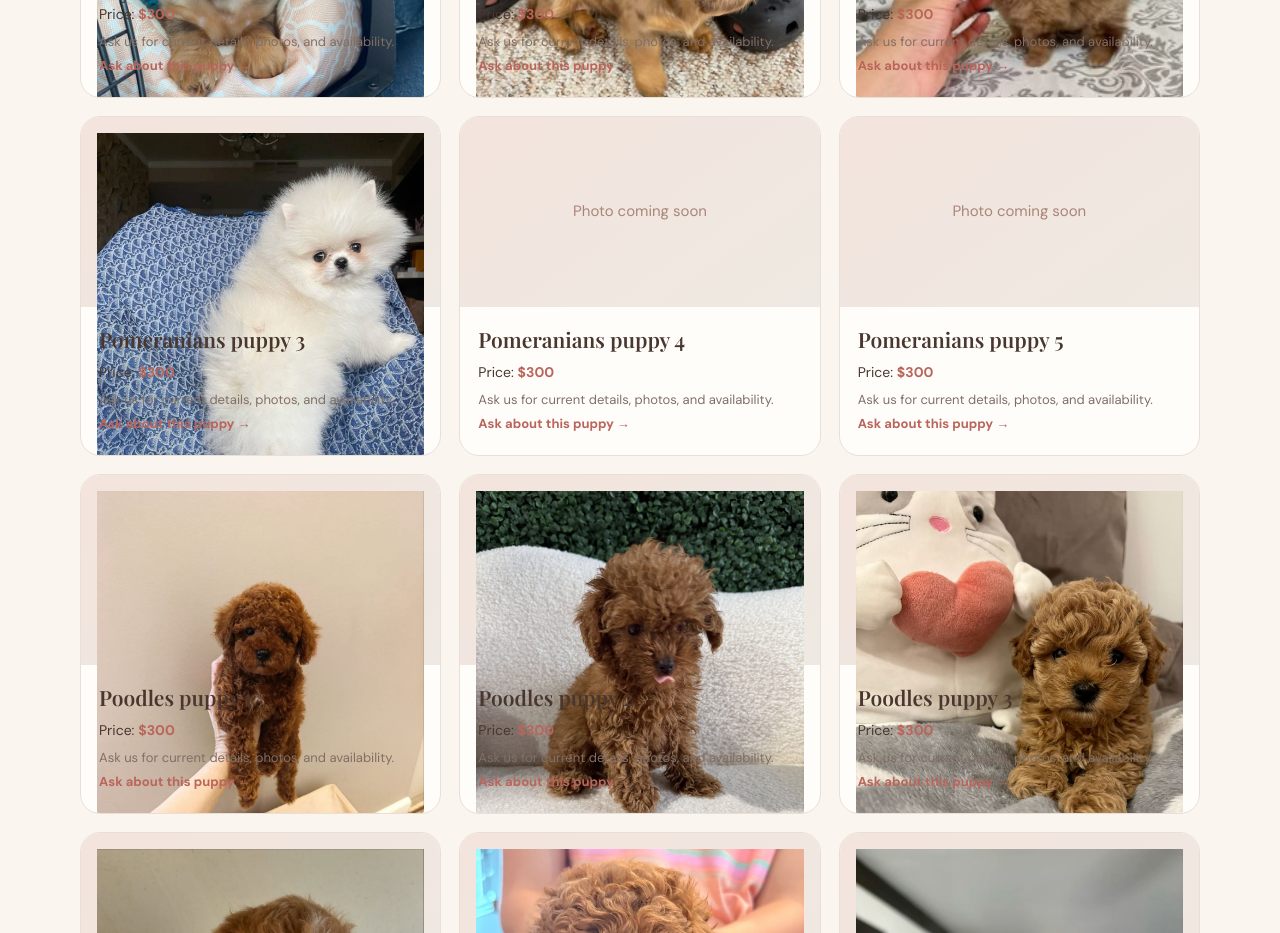
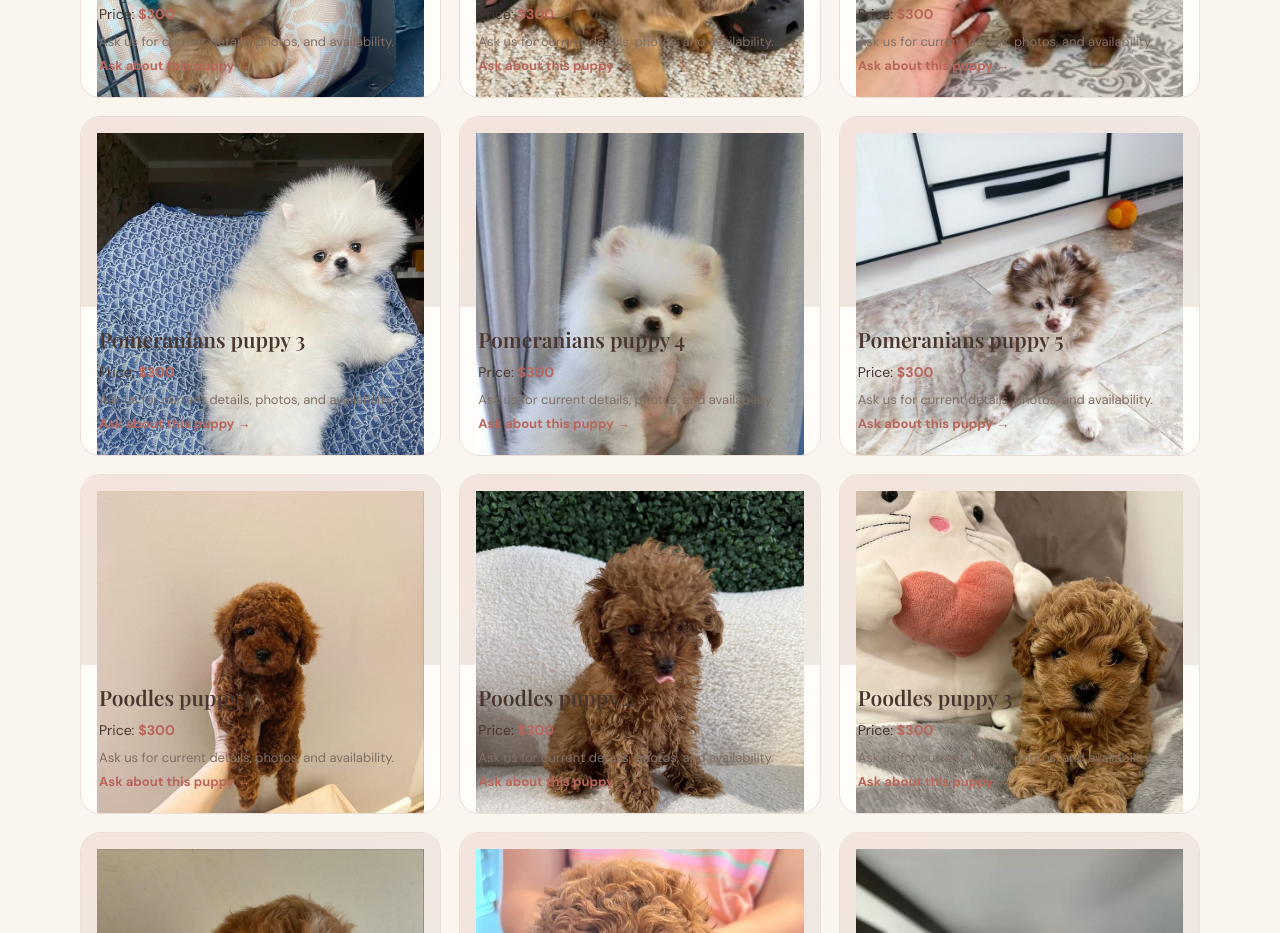
Before and after one commit to brittanymullar-ui/top-classics-paws, a plain HTML site: page index.html in a window 1280 px wide. Shown: the part 5914-6847 px from the top of the page. Drawn offline with nearby package versions, Linux system fonts and the light colour scheme.

Commit message:
Add two Pomeranian puppy photos

```diff
--- a/index.html
+++ b/index.html
@@ -118,7 +118,7 @@
     ];
     const puppyPhotos = {
       "Dachshunds": ["IMG_8005.jpeg", "IMG_9603.jpeg", "IMG_9604.jpeg", "IMG_9605.jpeg", "IMG_9606.jpeg", "IMG_9607.jpeg", "IMG_9623.jpeg"],
-      "Pomeranians": ["IMG_9608.jpeg", "IMG_9386.jpeg", "IMG_9610.jpeg"],
+      "Pomeranians": ["IMG_9608.jpeg", "IMG_9386.jpeg", "IMG_9610.jpeg", "IMG_9624.jpeg", "IMG_9625.jpeg"],
       "Maltese": ["IMG_8645.jpeg", "IMG_8647.jpeg", "IMG_9577.jpeg", "IMG_9578.jpeg", "IMG_9579.jpeg", "IMG_9580.jpeg", "IMG_9581.jpeg", "IMG_9582.jpeg", "IMG_9583.jpeg", "IMG_9584.jpeg", "IMG_9585.jpeg"],
       "Yorkies": ["IMG_9103.jpeg", "IMG_9568.jpeg", "IMG_9570.jpeg", "IMG_9571.jpeg", "IMG_9572.jpeg", "IMG_9573.jpeg", "IMG_9574.jpeg", "IMG_9575.jpeg", "IMG_9576.jpeg", "IMG_8430.jpeg"],
       "French Bulldogs": ["IMG_9209.jpeg", "IMG_9590.jpeg", "IMG_9591.jpeg", "IMG_9592.jpeg", "IMG_9593.jpeg", "IMG_9594.jpeg", "IMG_9595.jpeg"],
```
